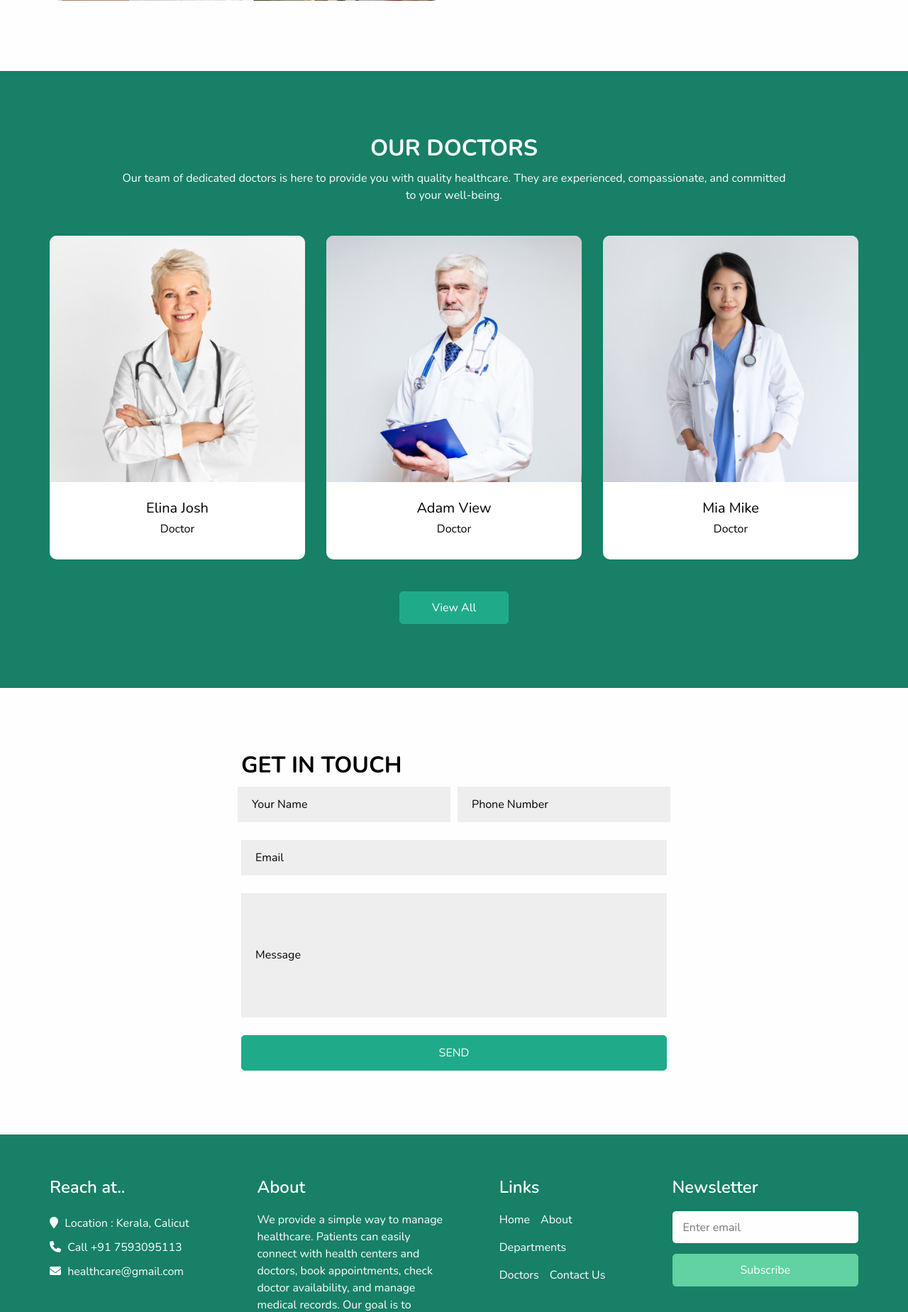
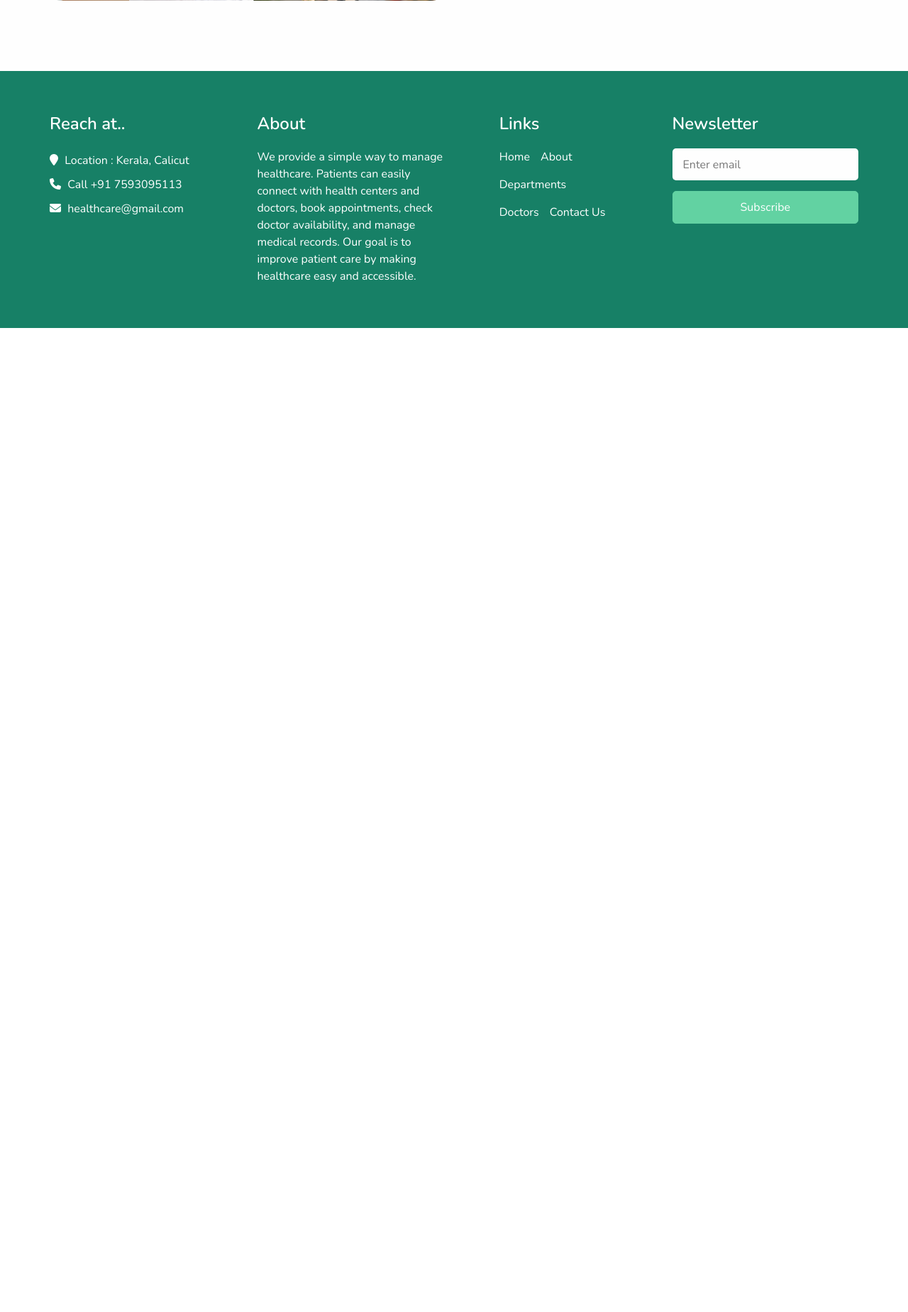
Before and after one commit to sandrasuni/Smartcare-Main-project, a Django app: template templates/patients/dashboard_patient.html in a window 1280 px wide. Shown: the part 1179-3027 px from the top of the page at 71% size. After the commit the page ends 1641 px from the top, so only its background shows below. Run offline with Django 5.2, Linux system fonts and the light colour scheme; the template is opened without the code that fills it, so the values that code supplies are empty; some libraries are stand-ins or nearby versions.

Commit message:
patient dashboard

```diff
--- a/templates/patients/dashboard_patient.html
+++ b/templates/patients/dashboard_patient.html
@@ -126,7 +126,7 @@
 
   <!-- doctor section -->
 
-  <section class="doctor_section layout_padding">
+  {% comment %}<section class="doctor_section layout_padding">
     <div class="container">
       <div class="heading_container heading_center">
         <h2>
@@ -142,7 +142,7 @@
               <img src="{% static 'patients/images/d1.jpg' %}" alt="">
             </div>
             <div class="detail-box">
-              {% comment %} <div class="social_box">
+               <div class="social_box">
                 <a href="">
                   <i class="fa fa-facebook" aria-hidden="true"></i>
                 </a>
@@ -155,7 +155,7 @@
                 <a href="">
                   <i class="fa fa-linkedin" aria-hidden="true"></i>
                 </a>
-              </div> {% endcomment %}
+              </div>
               <h5>
                 Elina Josh
               </h5>
@@ -184,7 +184,7 @@
                 <a href="">
                   <i class="fa fa-linkedin" aria-hidden="true"></i>
                 </a>
-              </div> {% endcomment %}
+              </div>
               <h5>
                 Adam View
               </h5>
@@ -213,7 +213,7 @@
                 <a href="">
                   <i class="fa fa-linkedin" aria-hidden="true"></i>
                 </a>
-              </div> {% endcomment %}
+              </div>
               <h5>
                 Mia Mike
               </h5>
@@ -267,7 +267,7 @@
       </form>
     </div>
   </div>
-</section>
+</section>{% endcomment %}
 
 
   <!-- end contact section -->
```
